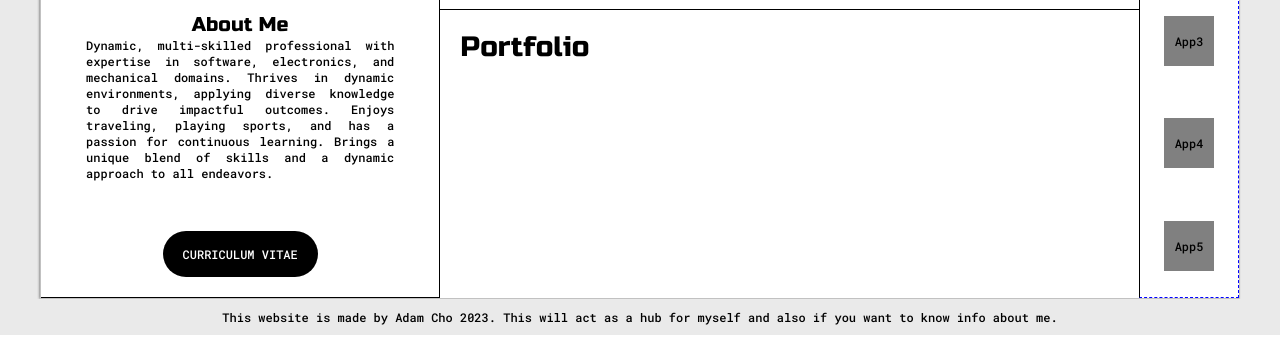
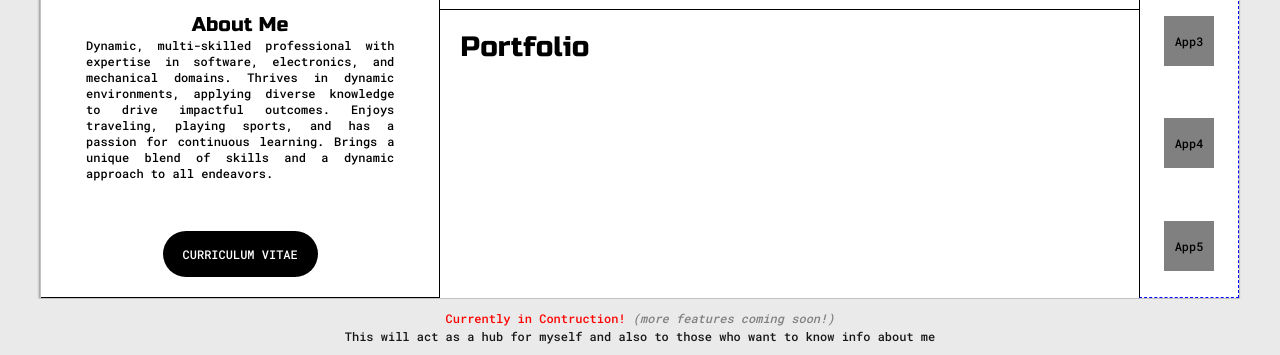
Before and after one commit to Acho087/Acho087.github.io, a website: page index.html in a window 1280 px wide. Shown: the part 445-800 px from the top of the page. Drawn offline with Linux system fonts and the light colour scheme.

Commit message:
changed footer

```diff
--- a/default.css
+++ b/default.css
@@ -32,6 +32,7 @@ strong {
   font-weight: 400;
 }
 
+a,
 p,
 div,
 li,
--- a/index.html
+++ b/index.html
@@ -119,9 +119,9 @@
   </section>
 
   <section class="bottom">
-    <div class="main-container">
-      This website is made by Adam Cho 2023. This will act as a hub for myself and also if you want to know info about
-      me.
+    <a style="color: red;"> Currently in Contruction! </a><a style="font-style: italic; color: grey;">(more features coming soon!) </a><br>
+    <a> This will act as a hub for myself and also to those who want to know info about
+    me </a>
     </div>
   </section>
 
```
